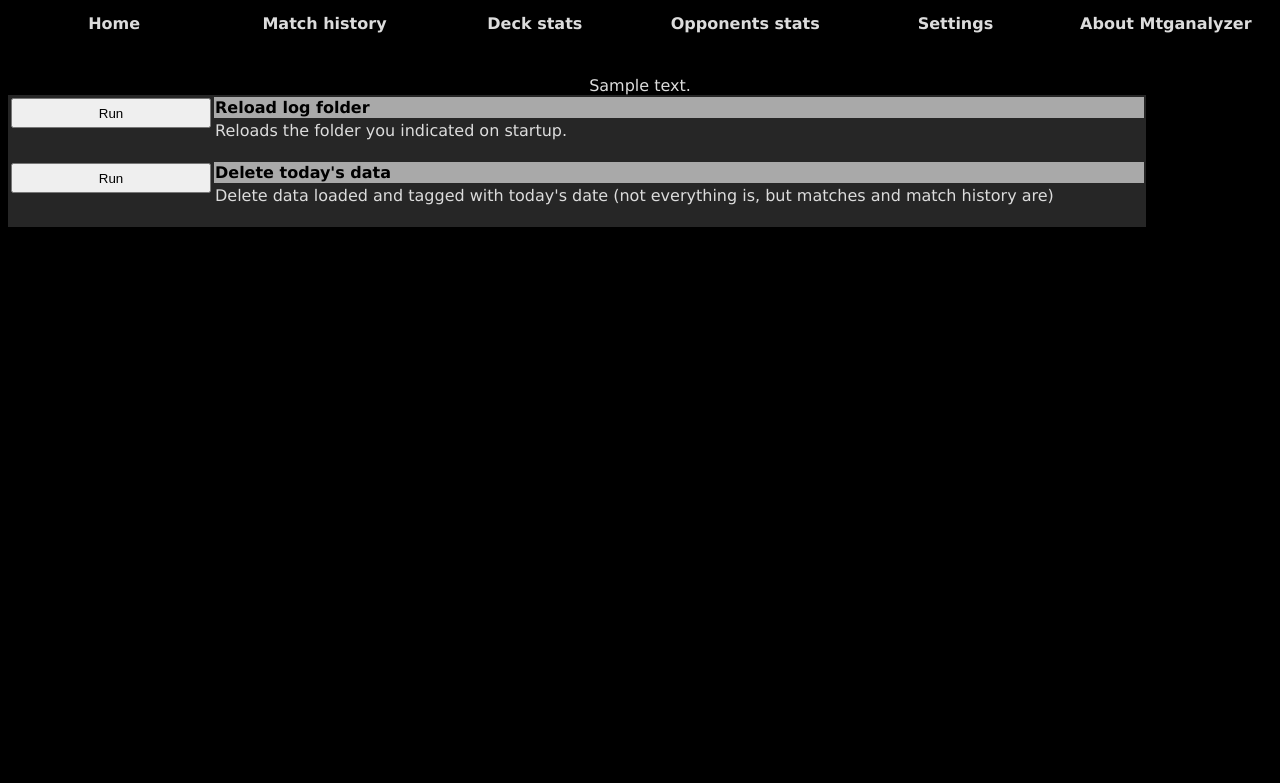
After one commit to AlanFromJapan/MTGA-experiments, a Python web app: template mtganalyzer/templates/settings.html in a window 1280 px wide. The commit adds this page. Shown: the top 783 px of the page. Run offline with Jinja, Linux system fonts and the light colour scheme; the template is opened without the code that fills it: most values are stand-ins (such as "Sample title", 1, 10 or a date in 2020).

Commit message:
Added the settings page that now can delete today's data and reload log files (like on startup)

```diff
--- a/mtganalyzer/static/css/style.css
+++ b/mtganalyzer/static/css/style.css
@@ -211,3 +211,30 @@
     text-align:center;
     font-size: xx-small;
 }
+
+
+/*--------------------------------------------------------------------------------------------------------*/
+/* Settings */
+div.settingsResponse {
+    width: 100%;
+    text-align: center;
+}
+table.settingsTable {
+    /* border: solid 1px white; */
+
+    width:90%;
+    background-color: #262626;
+}
+.settingsButton {
+    width: 200px;
+    vertical-align: top;
+}
+.settingsButton input{
+    width: 200px;
+    height: 30px;
+}
+td.settingsTitle {
+    background-color: darkgray;
+    color: black;
+    font-weight: bold;
+}
--- /dev/null
+++ b/mtganalyzer/templates/settings.html
@@ -0,0 +1,58 @@
+<html>
+  <head>
+    <title>Mtganalyzer - {{ pagename }}</title>
+    <link rel="stylesheet" href="css/style.css" type="text/css" />
+    <meta http-equiv="Content-Type" content="text/html;charset=utf-8" />
+    <link rel="shortcut icon" href="{{ url_for('static', filename='favicon.ico') }}">
+  </head>
+<body>
+
+<table class="header">
+  <tr>
+    <td><a href="/">Home</a></td>
+    <td><a href="matchhistory">Match history</a></td>
+    <td><a href="decks">Deck stats</a></td>
+    <td><a href="opponents">Opponents stats</a></td>
+    <td><a href="settings">Settings</a></td>
+    <td><a href="about">About Mtganalyzer</a></td>
+  </tr>
+</table>
+<br/>
+<br/>
+
+<div class="settingsResponse">
+{% autoescape false %}
+    {{ pagecontent }}
+{% endautoescape %}
+</div>
+
+<form method="post" action="/settings">
+<table class="settingsTable">
+  <tr>
+    <td rowspan="2" class="settingsButton"><input type="submit" name="reload_btn" value="Run"></td>
+    <td class="settingsTitle">Reload log folder</td>
+  </tr>
+  <tr>
+    <td>Reloads the folder you indicated on startup.
+      <br/>
+      <br/>
+    </td>
+  </tr>
+
+  <tr>
+    <td rowspan="2" class="settingsButton"><input type="submit" name="delete_today_btn" value="Run"></td>
+    <td class="settingsTitle">Delete today's data</td>
+  </tr>
+  <tr>
+    <td>Delete data loaded and tagged with today's date (not everything is, but matches and match history are)
+      <br/>
+      <br/>
+    </td>
+  </tr>
+
+</table>
+</form>
+
+
+
+</body>
```
Also changed, not shown: mtganalyzer/db.py (+7 -0 lines), mtganalyzer/main.py (+17 -7 lines).
